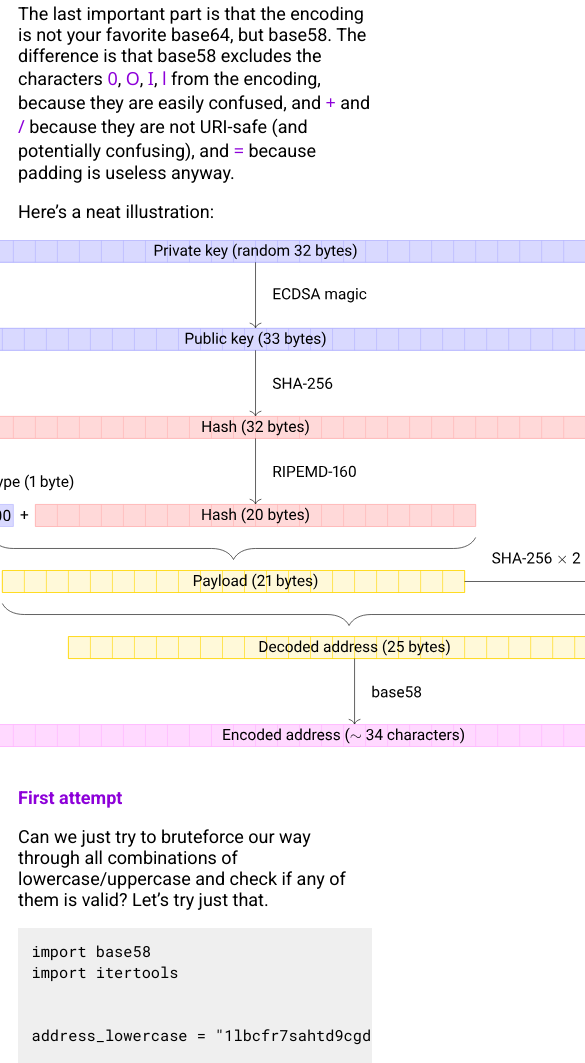
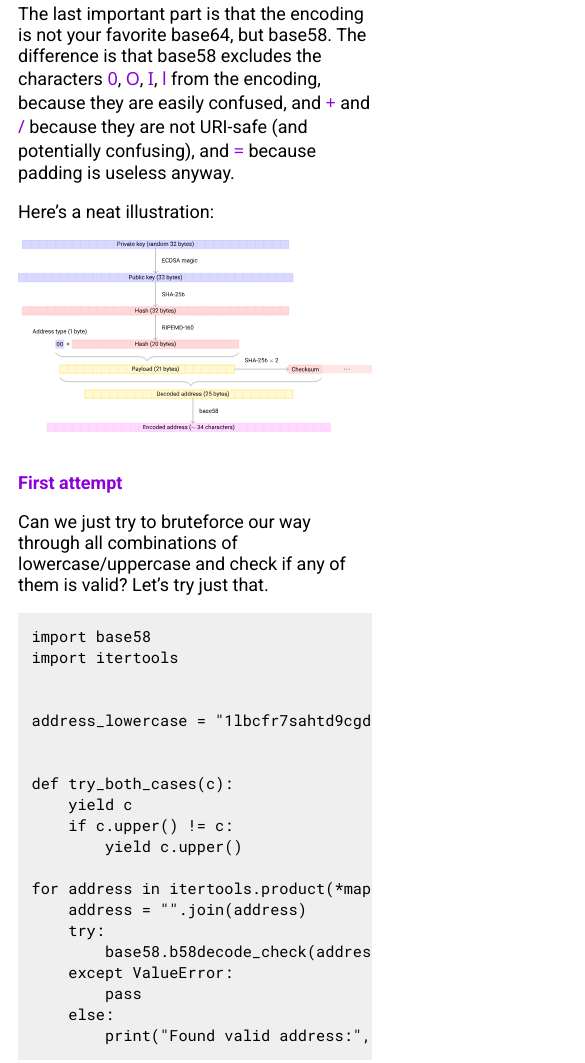
Before and after one commit to purplesyringa/site, a website: page blog/recovering-garbled-bitcoin-addresses/index.html in a window 390 px wide. Shown: the part 1758-2821 px from the top of the page, 585 px wide, since content can reach past the window. Drawn offline with nearby package versions, Linux system fonts and the light colour scheme; a small style sheet from the web is missing.

Commit message:
blog: Fix images on small screens

```diff
--- a/home.css
+++ b/home.css
@@ -342,7 +342,7 @@ aside > :last-child {
 		margin-right: 0.5rem;
 	}
 
-	pre {
+	pre, .diagram svg {
 		margin-left: 0;
 		width: 100%;
 	}
```
